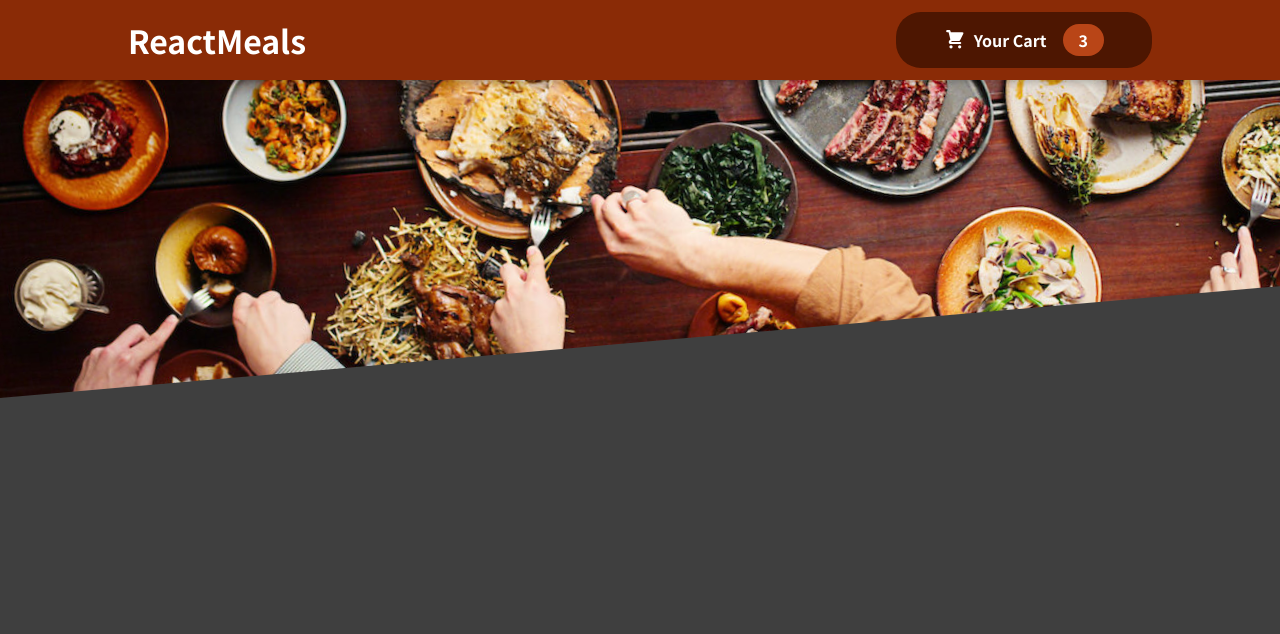
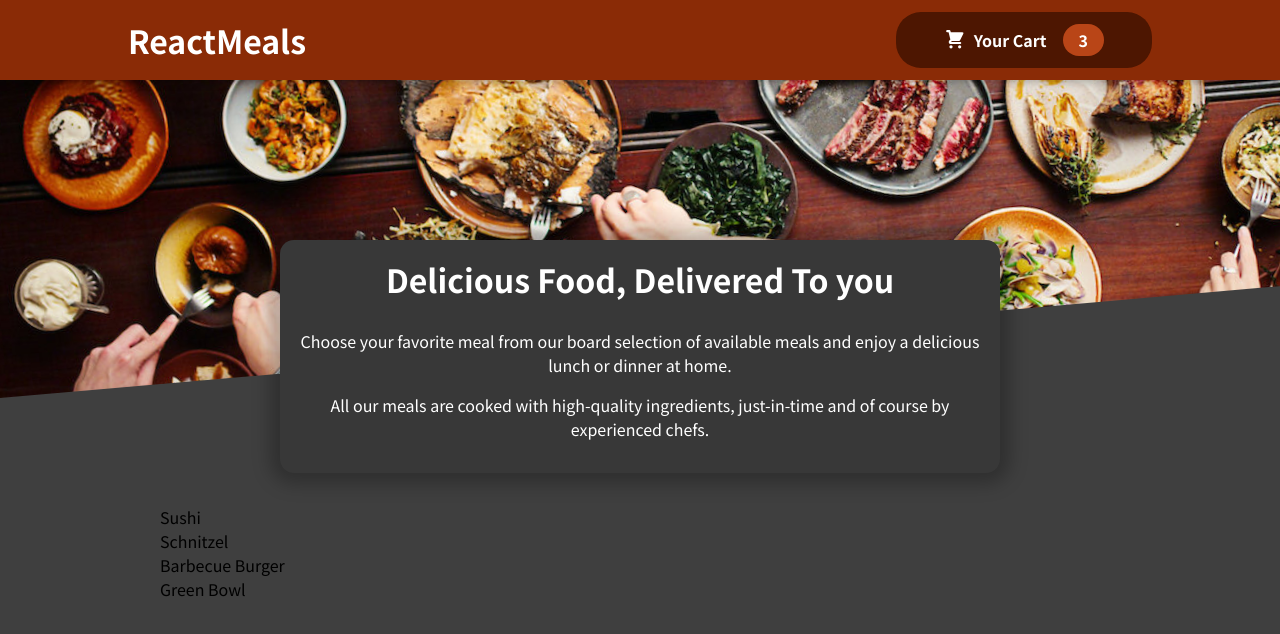
Before and after one commit to cdspaceNoob/React-mock-exam, a React (Create React App) app: page / in a window 1280 px wide. Shown: the top 634 px of the page. Built offline with nearby package versions, Linux system fonts and the light colour scheme.

Commit message:
메뉴 컴포넌트 기본 구성

```diff
--- a/src/App.js
+++ b/src/App.js
@@ -1,11 +1,16 @@
 import { Fragment } from 'react';
 
 import Header from './components/Layout/Header';
+import Meals from './components/Meals/Meals';
 
 const App = () => {
   return (
     <Fragment>
       <Header />
+      {/* main은 기본 HTML5 요소 */}
+      <main>
+        <Meals />
+      </main>
     </Fragment>
   );
 }
--- a/src/components/Layout/HeaderCartButton.js
+++ b/src/components/Layout/HeaderCartButton.js
@@ -20,4 +20,4 @@
     );
 };
 
-export default HeaderCartButton
+export default HeaderCartButton;
--- /dev/null
+++ b/src/components/Meals/AvailableMeals.js
@@ -0,0 +1,43 @@
+// 음식 목록을 렌더링하는 컴포넌트.
+import classes from './AvailableMeals.module.css';
+
+const DUMMY_MEALS = [
+    {
+        id: 'm1',
+        name: 'Sushi',
+        description: 'Finest fish and veggies',
+        price: 22.99,
+    },
+    {
+        id: 'm2',
+        name: 'Schnitzel',
+        description: 'A german specialty!',
+        price: 16.5,
+    },
+    {
+        id: 'm3',
+        name: 'Barbecue Burger',
+        description: 'American, raw, meaty',
+        price: 12.99,
+    },
+    {
+        id: 'm4',
+        name: 'Green Bowl',
+        description: 'Healthy...and green...',
+        price: 18.99,
+    },
+];
+
+const AvailableMeals = () => {
+    const mealsList = DUMMY_MEALS.map((meal) => (<li>{meal.name}</li>));
+    return (
+        <section className={classes.meals}>
+            {/* ul은 순서 없는 리스트를 의미한다. */}
+            <ul>
+                {mealsList}
+            </ul>
+        </section>
+    );
+};
+
+export default AvailableMeals;
--- /dev/null
+++ b/src/components/Meals/AvailableMeals.module.css
@@ -0,0 +1,24 @@
+.meals {
+  max-width: 60rem;
+  width: 90%;
+  margin: 2rem auto;
+  animation: meals-appear 1s ease-out forwards;
+}
+
+.meals ul {
+  list-style: none;
+  margin: 0;
+  padding: 0;
+}
+
+@keyframes meals-appear {
+  from {
+    opacity: 0;
+    transform: translateY(3rem);
+  }
+
+  to {
+    opacity: 1;
+    transform: translateY(0);
+  }
+}
--- /dev/null
+++ b/src/components/Meals/Meals.js
@@ -0,0 +1,16 @@
+// 음식 목록을 렌더링하는 컴포넌트.
+import { Fragment } from "react";
+
+import MealsSummary from "./MealsSummary";
+import AvailableMeals from "./AvailableMeals";
+
+const Meals = () => {
+    return (
+        <Fragment>
+            <MealsSummary />
+            <AvailableMeals />
+        </Fragment>
+    );
+};
+
+export default Meals;
--- /dev/null
+++ b/src/components/Meals/MealsSummary.js
@@ -0,0 +1,17 @@
+import classes from './MealsSummary.module.css';
+
+const MealsSummary = () => {
+    return (
+        <section className={classes.summary}>
+            <h2>Delicious Food, Delivered To you</h2>
+            <p>
+                Choose your favorite meal from our board selection of available meals and enjoy a delicious lunch or dinner at home.
+            </p>
+            <p>
+                All our meals are cooked with high-quality ingredients, just-in-time and of course by experienced chefs.
+            </p>
+        </section>
+    );
+};
+
+export default MealsSummary;
--- /dev/null
+++ b/src/components/Meals/MealsSummary.module.css
@@ -0,0 +1,18 @@
+.summary {
+  text-align: center;
+  max-width: 45rem;
+  width: 90%;
+  margin: auto;
+  margin-top: -10rem;
+  position: relative;
+  background-color: #383838;
+  color: white;
+  border-radius: 14px;
+  padding: 1rem;
+  box-shadow: 0 1px 18px 10px rgba(0, 0, 0, 0.25);
+}
+
+.summary h2 {
+  font-size: 2rem;
+  margin-top: 0;
+}
```
